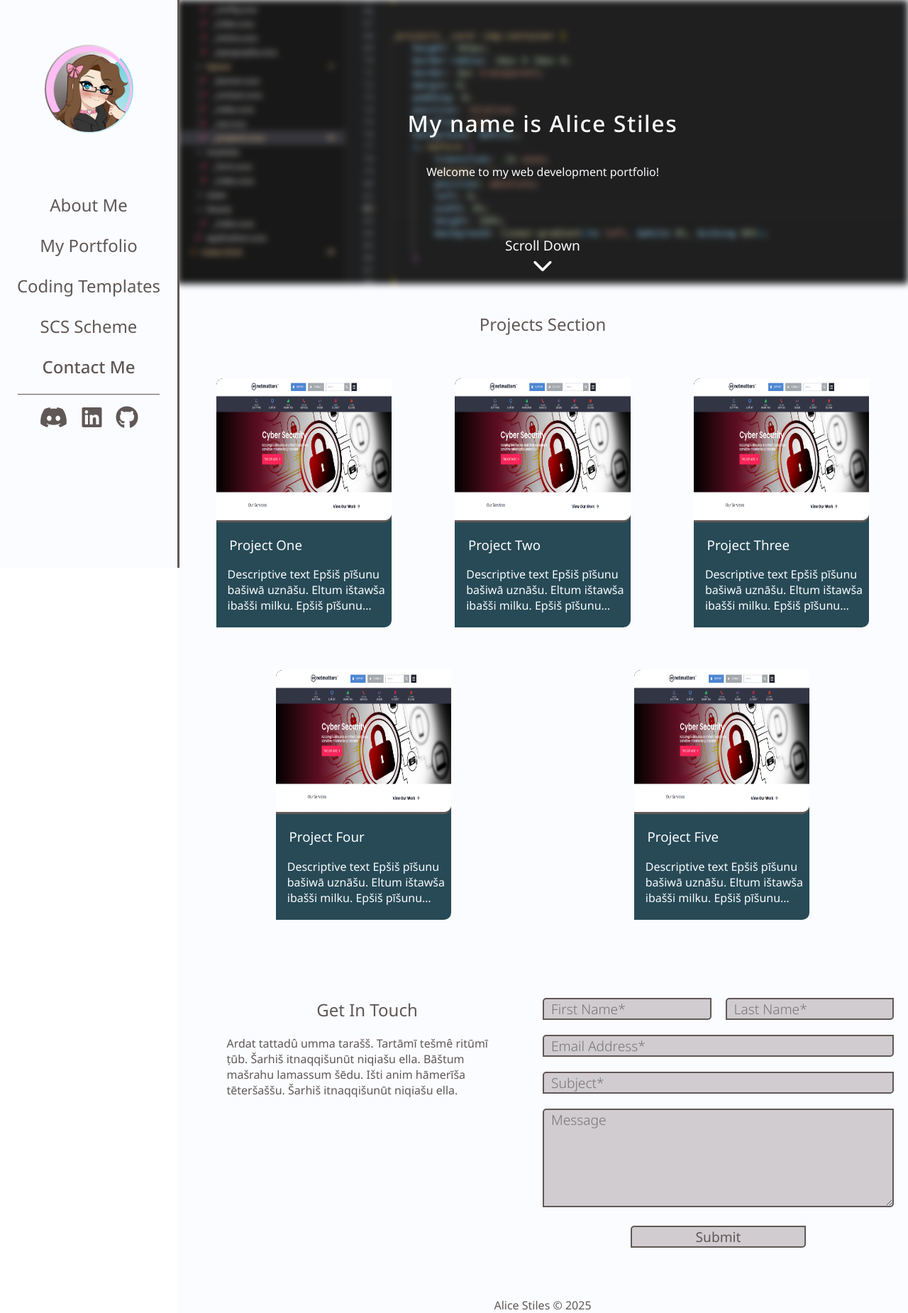
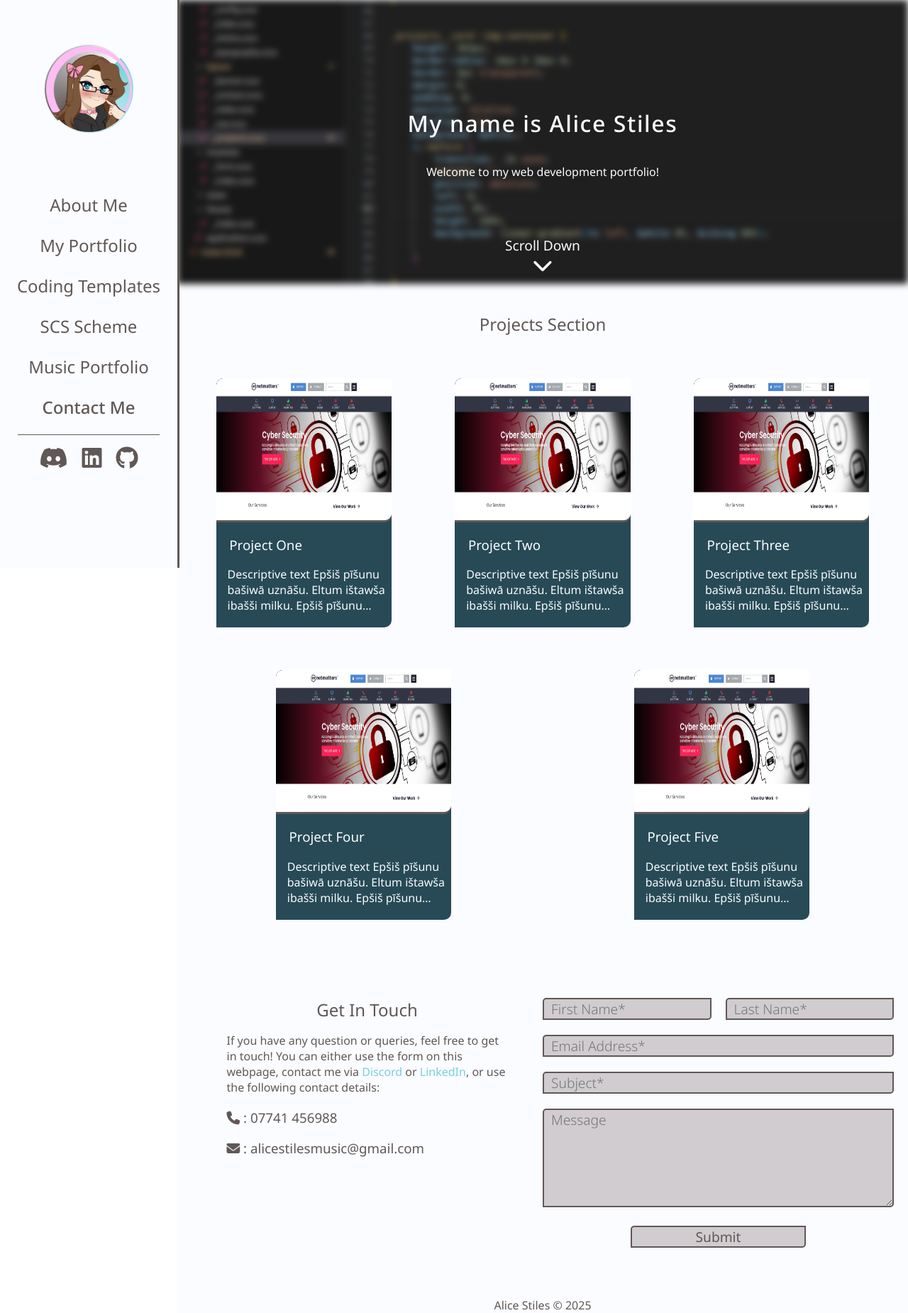
Before and after one commit to AliceeeSixes/netmatters-portfolio, a PHP site: page / in a window 1280 px wide. Shown: the whole page at 71% size. Run offline with PHP 8.4, Linux system fonts and the light colour scheme.

Commit message:
redo contact paragraph, resize banner

```diff
--- a/css/application.css
+++ b/css/application.css
@@ -81,6 +81,11 @@ a {
   .page__arrow i {
     font-size: 1.5em; }
 
+a.in-text {
+  color: #74d1db; }
+  a.in-text:hover, a.in-text:focus-within {
+    text-decoration: underline; }
+
 #projects {
   padding: 20px; }
   #projects h1 {
@@ -162,8 +167,11 @@ a {
 
 #banner {
   position: relative;
-  height: 400px;
+  height: 100vh;
   display: flex; }
+  @media (min-width: 1200px) {
+    #banner {
+      height: 400px; } }
 
 #banner__img {
   background: url(../img/code_screenshot.png);
@@ -365,11 +373,13 @@ nav {
     #contact {
       grid-template-columns: 1fr 1fr; } }
 
-.contact__description p {
+.contact__description {
   width: 80%;
-  text-wrap: wrap;
-  margin: auto;
-  margin-top: 20px; }
+  height: 100%;
+  margin: auto; }
+  .contact__description p {
+    width: 100%;
+    text-wrap: wrap; }
 
 footer {
   width: 100%;
--- a/index.html
+++ b/index.html
@@ -25,6 +25,7 @@
             <a class="nav__vertical--button" href="#">My Portfolio</a>
             <a class="nav__vertical--button" href="#">Coding Templates</a>
             <a class="nav__vertical--button" href="#">SCS Scheme</a>
+            <a class="nav__vertical--button" href="https://aliceeesixes.github.io/portfoliowebsite/">Music Portfolio</a>
             <a class="nav__vertical--button contact" href="#">Contact Me</a>
 
             <div class="socials">
@@ -123,7 +124,9 @@
             <section id="contact">
                 <div class="contact__description">
                     <h1>Get In Touch</h1>
-                    <p>Ardat tattadû umma tarašš. Tartāmī tešmê ritūmī ṭūb. Šarhiš itnaqqišunūt niqiašu ella. Bāštum mašrahu lamassum šēdu. Išti anim hāmerīša tēteršaššu. Šarhiš itnaqqišunūt niqiašu ella.
+                    <p>If you have any question or queries, feel free to get in touch! You can either use the form on this webpage, contact me via <a class="in-text" href="https://discord.com/users/316241440462209025" target="_blank">Discord</a> or <a class="in-text" href="https://www.linkedin.com/in/alice-stiles-605b1331a/" target="_blank">LinkedIn</a>, or use the following contact details:
+                        <h3><i class="fa fa-phone"></i> : 07741 456988</h3>
+                        <h3><i class="fa fa-envelope"></i> : alicestilesmusic@gmail.com</h3>
                     </p>
 
 
--- a/scss/base/_base.scss
+++ b/scss/base/_base.scss
@@ -90,3 +90,11 @@ a {
     }
     animation: 2s ease 0s 1 fadeInSlow;
 }
+
+a.in-text {
+    color: $viking;
+    &:hover,
+    &:focus-within {
+        text-decoration: underline;
+    }
+}
--- a/scss/layout/_banner.scss
+++ b/scss/layout/_banner.scss
@@ -1,6 +1,9 @@
 #banner {
     position: relative;
-    height: $banner__height;
+    height: 100vh;
+    @media (min-width: $break-xl) {
+        height: $banner__height;
+    }
     display: flex;
 }
 
--- a/scss/layout/_contact.scss
+++ b/scss/layout/_contact.scss
@@ -11,11 +11,12 @@
 }
 
 .contact__description {
+    width: 80%;
+    height: 100%;
+    margin: auto;
     p {
-        width: 80%;
+        width: 100%;
         text-wrap: wrap;
-        margin: auto;
-        margin-top: 20px;
 
     }
 }
```
Also changed, not shown: 1 other file.
